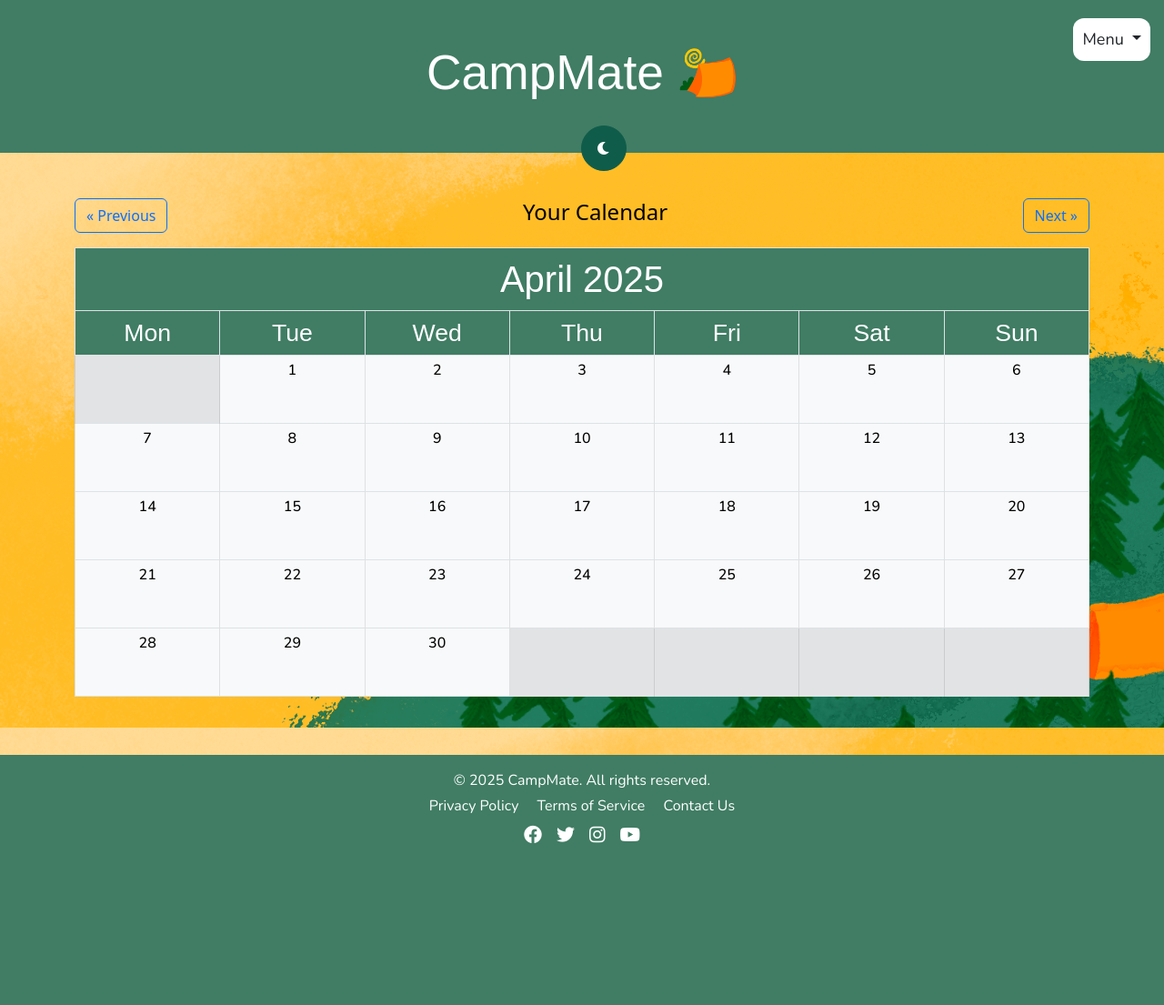
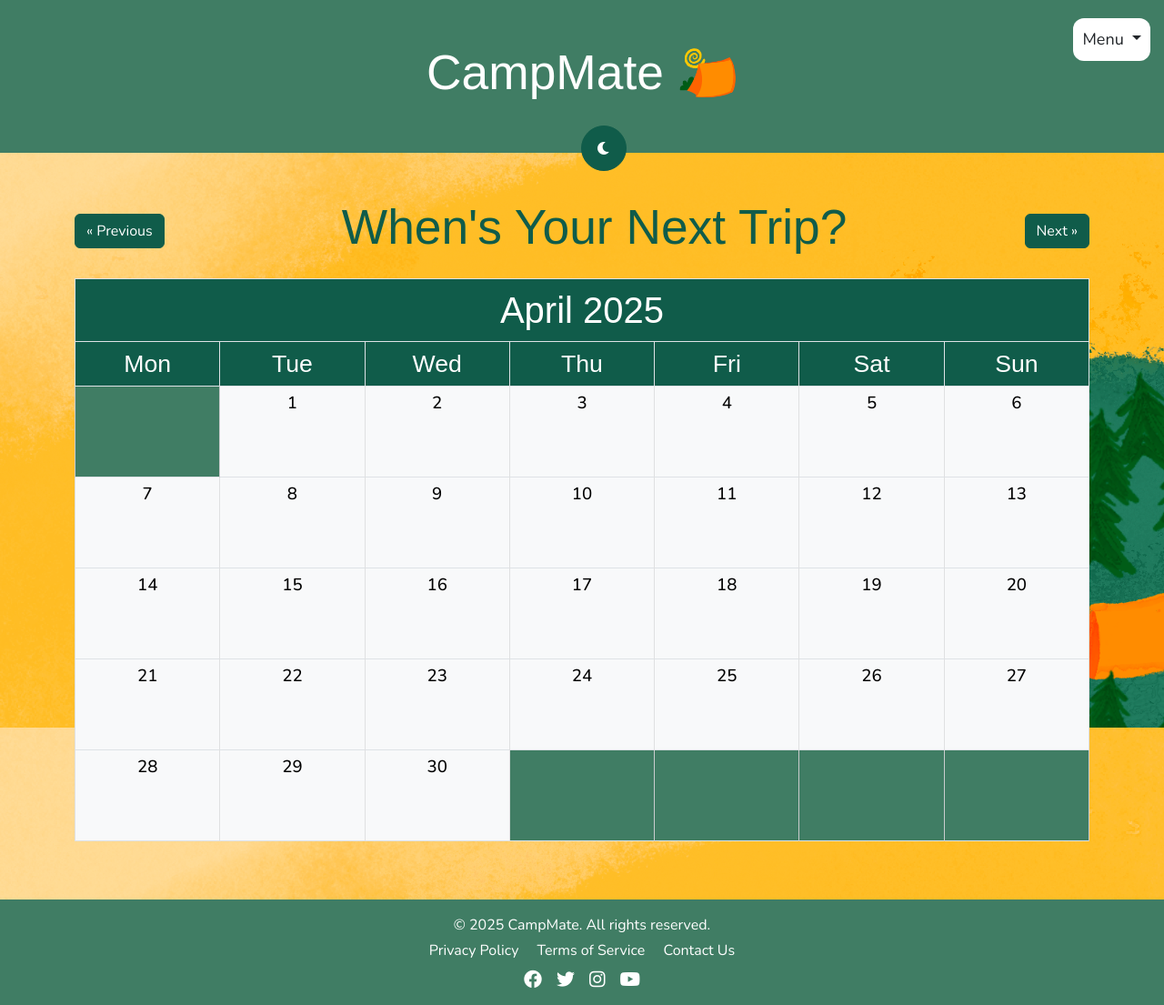
Before and after one commit to UCCS-SP25-CS4300-CS5300-1/Group-5-spring-2025, a Django app: page /calendar/ in a window 1280 px wide. Shown: the whole page at 91% size. Before the commit the page ends 927 px from the top, so only its background shows below. Run offline with Django 4.2, Linux system fonts and the light colour scheme; the visitor is signed in with stand-in values (Sample User, id 1); data that the repository does not hold is empty; some libraries are stand-ins or nearby versions; some web fonts are replaced.

Commit message:
final UI touches of calendar; trip days have link to trip detail, added my calendar in drop down menu

```diff
--- a/home/static/css/styles.css
+++ b/home/static/css/styles.css
@@ -207,7 +207,7 @@ th.month {
     font-style: normal;
     font-size: 30pt;
     color: white;
-    background-color: #407d64;
+    background-color: #105c4a;
 }
 
 /* this is for the calendar's second row that displays the days of the week */
@@ -219,17 +219,24 @@ th.month {
     font-style: normal;
     font-size: 20pt;
     color: white;
-    background-color: #407d64 !important;
+    background-color: #105c4a !important;
 }
 /* this is for the calendar table's cell size format */
 td {
     font-family: "Nunito", sans-serif;
     font-weight: 500;
     font-style: normal;
+    font-size: 14pt;
     width:150px !important;
-    height:75px !important;
+    height:100px !important;
+    color: #105c4a;
 }
 /* this is for days that user trips are applicable */
 .day-trip {
-    background-color: #ff930e !important;
+    background-color: lightgoldenrodyellow !important;
 }
+
+/* this is for bordering days */
+.table-secondary {
+    background-color: #407d64 !important;
+}
--- a/home/templates/base_template.html
+++ b/home/templates/base_template.html
@@ -71,6 +71,7 @@
             <li><a class="dropdown-item" href="{% url 'logout' %}" style="font-family: Nunito, sans-serif; font-weight: 400; font-style: normal;">Logout</a></li>
             <li><hr class="dropdown-divider"></li>
             <li><a class="dropdown-item" href="{% url 'user_profile' %}" style="font-family: Nunito, sans-serif; font-weight: 400; font-style: normal;">My Profile</a></li>
+            <li><a class="dropdown-item" href="{% url 'current_calendar' %}" style="font-family: Nunito, sans-serif; font-weight: 400; font-style: normal;">My Calendar</a></li>
           {% else %}
             <li><a class="dropdown-item" href="{% url 'login' %}" style="font-family: Nunito, sans-serif; font-weight: 400; font-style: normal;">Login</a></li>
             <li><hr class="dropdown-divider"></li>
--- a/home/templates/base_user_template.html
+++ b/home/templates/base_user_template.html
@@ -64,6 +64,7 @@
                       <li><a class="dropdown-item" href="{% url 'logout' %}" style="font-family: Nunito, sans-serif; font-weight: 400; font-style: normal;">Logout</a></li>
                       <li><hr class="dropdown-divider"></li>
                       <li><a class="dropdown-item" href="{% url 'user_profile' %}" style="font-family: Nunito, sans-serif; font-weight: 400; font-style: normal;">My Profile</a></li>
+                      <li><a class="dropdown-item" href="{% url 'current_calendar' %}" style="font-family: Nunito, sans-serif; font-weight: 400; font-style: normal;">My Calendar</a></li>
                     {% else %}
                       <li><a class="dropdown-item" href="{% url 'login' %}" style="font-family: Nunito, sans-serif; font-weight: 400; font-style: normal;">Login</a></li>
                       <li><hr class="dropdown-divider"></li>
--- a/home/templates/users/calendar.html
+++ b/home/templates/users/calendar.html
@@ -16,9 +16,9 @@
 {% endblock %}
 
 <div class="d-flex justify-content-between align-items-center mb-3">
-    <a class="btn btn-outline-primary" href="{% url 'traverse_calendar' prevyear prevmonth %}">&laquo; Previous</a>
-    <h4>Your Calendar</h4>
-    <a class="btn btn-outline-primary" href="{% url 'traverse_calendar' nextyear nextmonth %}">Next &raquo;</a>
+    <a class="btn btn-primary" href="{% url 'traverse_calendar' prevyear prevmonth %}">&laquo; Previous</a>
+    <h1 style="color:#105c4a;">When's Your Next Trip?</h1>
+    <a class="btn btn-primary" href="{% url 'traverse_calendar' nextyear nextmonth %}">Next &raquo;</a>
 </div>
 
 <div class="table-responsive">
--- a/home/utils.py
+++ b/home/utils.py
@@ -4,6 +4,8 @@ from .models import *
 
 from calendar import HTMLCalendar
 from datetime import date
+from django.urls import reverse
+from django.templatetags.static import static
 
 
 # this is my api key for RIDB
@@ -189,23 +191,29 @@ class MyHTMLCalendar(HTMLCalendar):
         self.trips = trips
         self.year = year
         self.month = month
+
+        print(self.trips)
     '''
     Return a string representing a single day. if day is 0, return a string representing empty day (for days bordering or trailing months)
-    Weekday paramter is unused.
+    Weekday parameter is unused.
     '''
+
     def formatday(self, day, weekday):
-        # if day is a bordering day (day of past or next month)
-        if day == 0:
-            # it will be greyed out
-            return '<td class="table-secondary"></td>'
 
-        current_date = date(self.year, self.month, day)
-        trip_days = [trip for trip in self.trips if trip.start_date <= current_date <= trip.end_date]
-        # if trip occurs within the current calendar
-        if trip_days:
-            # special format!
-            return f'<td class="day-trip table-light text-center">{day}</td>'
-        return f'<td class="table-light text-center">{day}</td>'
+        # if day is NOT a bordering day (day of past or next month)
+        if day != 0:
+            current_date = date(self.year, self.month, day)
+            # if trip occurs on weekday, format special w/ link to trip details
+            for trip in self.trips:
+                if trip.start_date <= current_date <= trip.end_date:
+                    # have to do these
+                    trip_url = reverse('trip_detail', args=[trip.id])
+                    img_url = static('images/cm.png')
+                    return f'<td class="day-trip table-light text-center">{day} <br> <a href="{trip_url}"><img src="{img_url}"  width="60" height="60"></a> </td>'
+            # normal weekday, no trip
+            return f'<td class="table-light text-center">{day}</td>'
+        # bordering day
+        return '<td class="table-secondary"></td>'
 
     '''
     Return a string representing a single week with no newline. uses formatday func to do this, iterating through all days in a week
```
